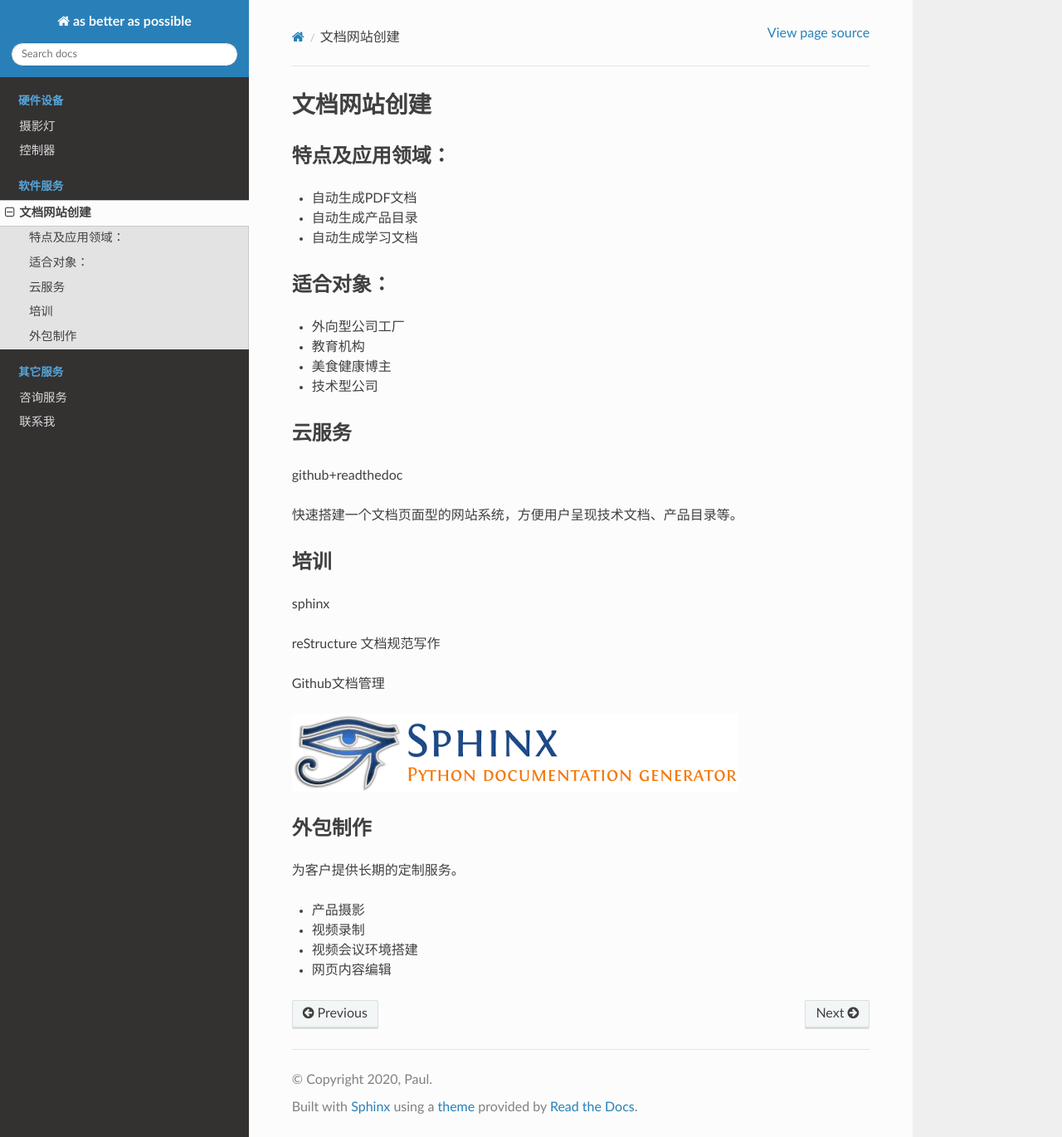
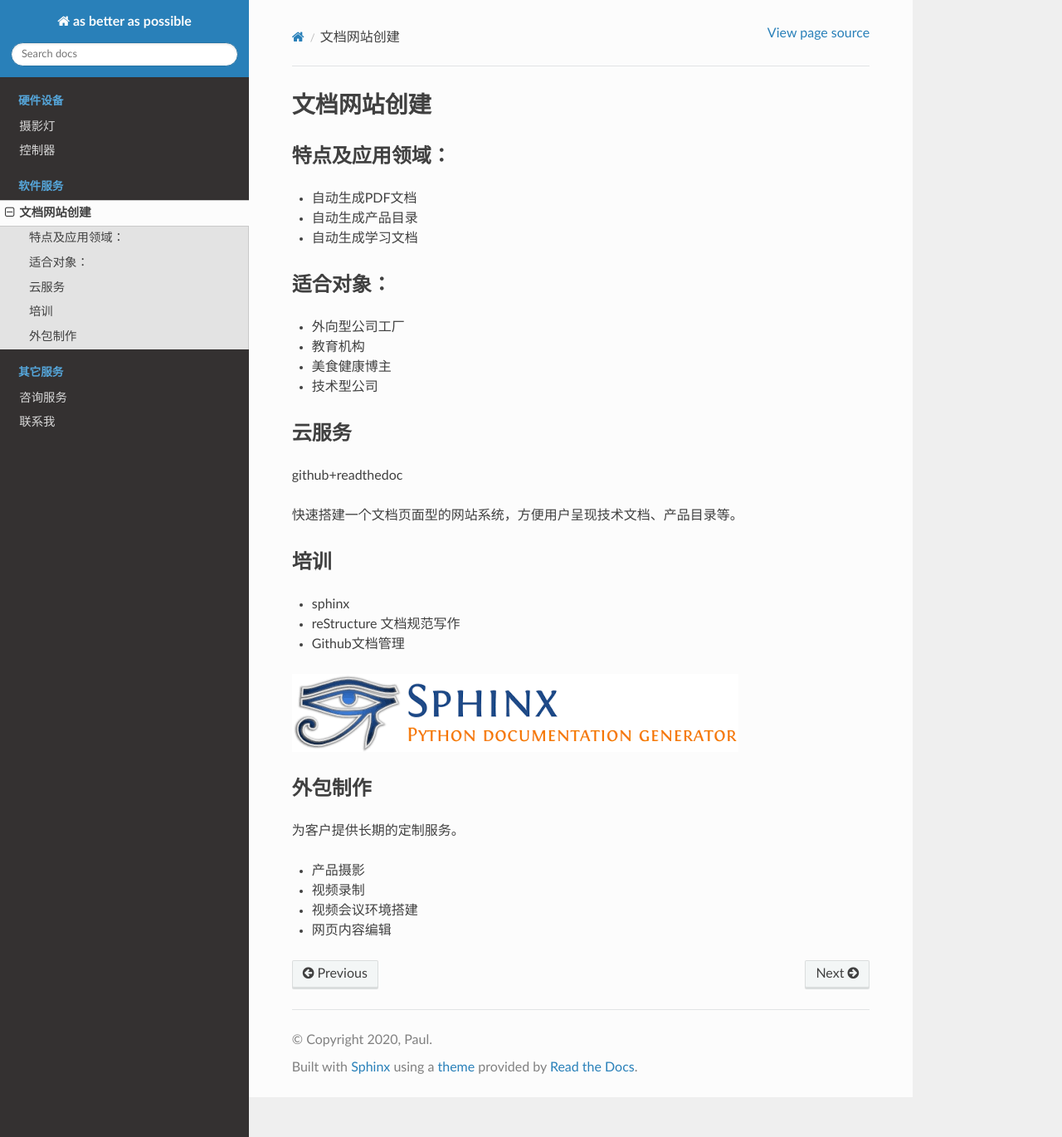
Before and after one commit to paultang/abapweb, a Sphinx documentation site: the page built from source/wiki.rst, in a window 1280 px wide and 1370 px high. Shown: the whole window at 83% size. Built offline with Sphinx 7.4.7 and the Read the Docs theme 2.0.0, drawn with Linux system fonts in a browser that asks for light colours.

```diff
--- a/source/wiki.rst
+++ b/source/wiki.rst
@@ -26,11 +26,9 @@ github+readthedoc
 
 培训
 ----------------
-sphinx
-
-reStructure 文档规范写作
-
-Github文档管理
+* sphinx
+* reStructure 文档规范写作
+* Github文档管理
 
 .. image:: photo/sphinx.png
 
```
